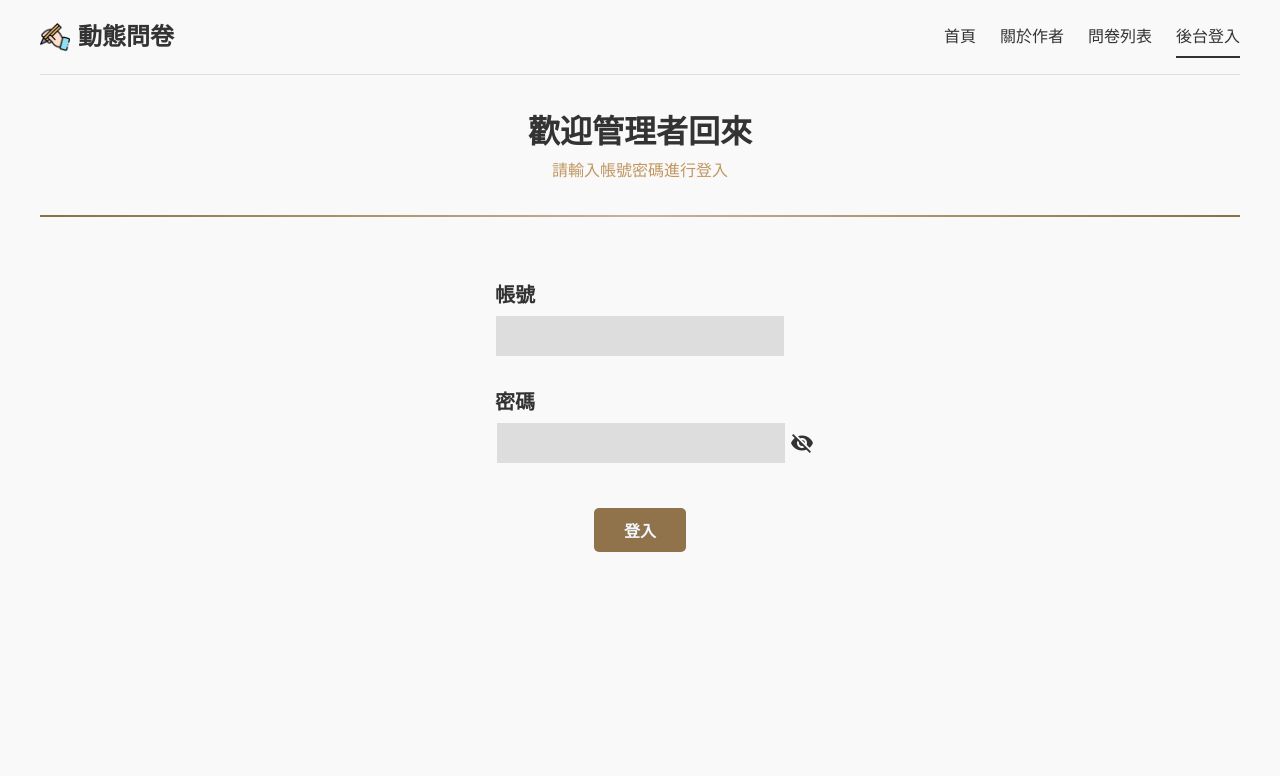
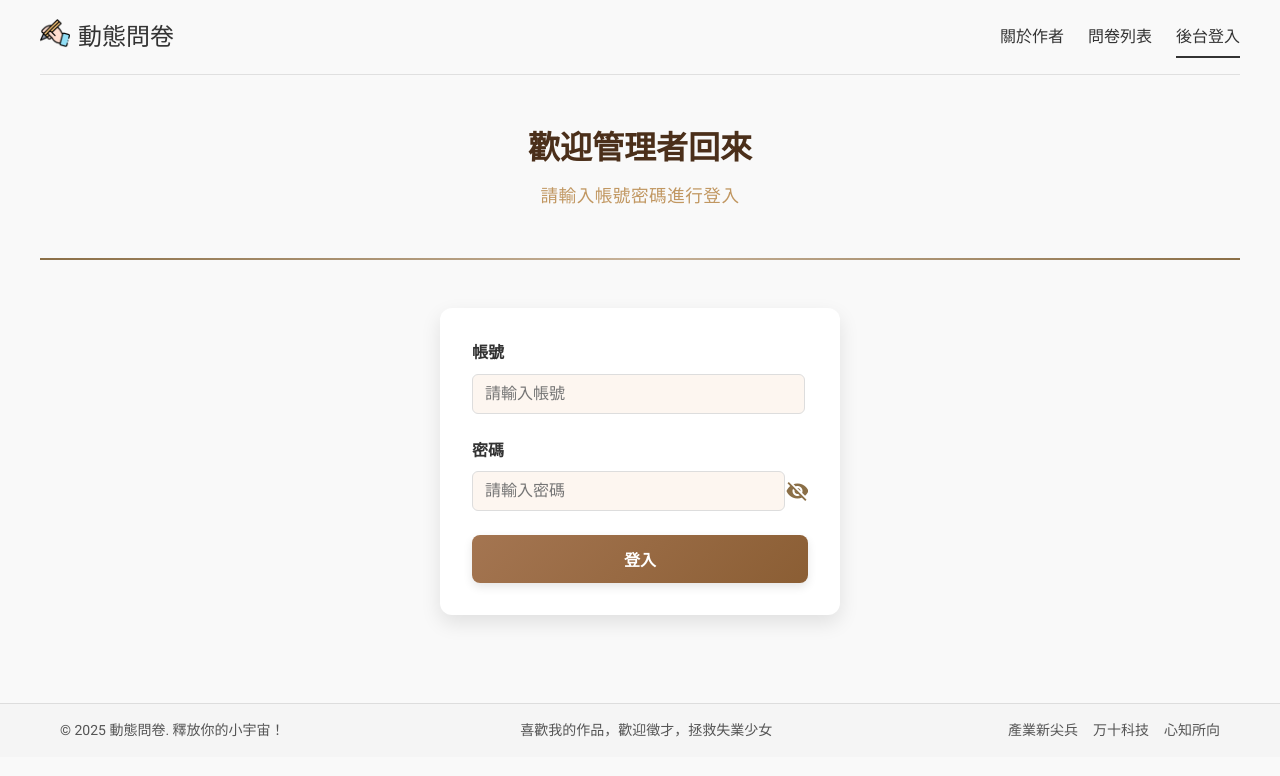
Before and after one commit to kellylove19971216-maker/questionnaire, an Angular app: page /log-in in a window 1280 px wide. Shown: the top 776 px of the page. Built offline with nearby package versions, Linux system fonts and the light colour scheme.

Commit message:
美化+footer

```diff
--- a/src/app/app.component.html
+++ b/src/app/app.component.html
@@ -1,17 +1,18 @@
 <div class="app-container">
   <header class="header">
     <div class="logo">
-      <img src="writing.png" alt="動態問卷" class="logo-icon">
-      <h1>動態問卷</h1>
+      <a routerLink="/" routerLinkActive="active" [routerLinkActiveOptions]="{exact: true}" class="logo-link">
+        <img src="writing.png" alt="動態問卷" class="logo-icon">
+        <span class="logo-label">動態問卷</span>
+      </a>
     </div>
     <nav class="nav-menu">
-      <a routerLink="/" routerLinkActive="active" [routerLinkActiveOptions]="{exact: true}" class="nav-item">首頁</a>
       <a routerLink="/author" routerLinkActive="active" class="nav-item">關於作者</a>
       <a routerLink="/user-list" routerLinkActive="active" class="nav-item">問卷列表</a>
       @if(isAdmin){
-      <a routerLink="/user-list" class="nav-item login-btn" (click)="logOut()">後台登出</a>
+      <a routerLink="/user-list" class="nav-item" (click)="logOut()">後台登出</a>
       } @else {
-      <a routerLink="/log-in" routerLinkActive="active" class="nav-item login-btn">後台登入</a>
+      <a routerLink="/log-in" routerLinkActive="active" class="nav-item">後台登入</a>
       }
     </nav>
   </header>
@@ -20,3 +21,15 @@
     <router-outlet></router-outlet>
   </main>
 </div>
+<footer class="footer">
+  <div class="footer-container">
+    <p>© 2025 動態問卷. 釋放你的小宇宙！</p>
+    <p>喜歡我的作品，歡迎徵才，拯救失業少女</p>
+    <nav class="footer-links">
+      <a href="https://elite.taiwanjobs.gov.tw/" target="_blank" rel="noopener noreferrer">產業新尖兵</a>
+      <a href="https://onceagain.tw/" target="_blank" rel="noopener noreferrer">万十科技</a>
+      <a href="https://www.youtube.com/watch?v=_Yhyp-_hX2s&list=RD_Yhyp-_hX2s&start_radio=1" target="_blank"
+        rel="noopener noreferrer">心知所向</a>
+    </nav>
+  </div>
+</footer>
--- a/src/app/app.component.scss
+++ b/src/app/app.component.scss
@@ -12,9 +12,12 @@
   border-bottom: 1px solid #e0e0e0;
 }
 
-.logo {
+/* Logo 區域 */
+.logo-link {
   display: flex;
-  align-items: center;
+  text-decoration: none;
+  color: inherit;
+}
 
 .logo-icon {
   width: 30px;
@@ -22,16 +25,18 @@
   margin-right: 8px;
 }
 
-  h1 {
+.logo-label {
   font-size: 1.5rem;
   color: #333;
   margin: 0;
-  }
+  cursor: pointer;
 }
 
+/* 導航選單 */
 .nav-menu {
   display: flex;
   gap: 1.5rem;
+}
 
 .nav-item {
   text-decoration: none;
@@ -39,8 +44,9 @@
   font-size: 1rem;
   padding: 0.5rem 0;
   position: relative;
+}
 
-    &.active::after {
+.nav-item.active::after {
   content: '';
   position: absolute;
   bottom: 0;
@@ -49,13 +55,47 @@
   height: 2px;
   background-color: #333;
 }
-  }
 
-  .login-btn {
-    color: #333;
-  }
-}
-
+/* 主要內容 */
 .content {
   padding: 1rem 0;
 }
+
+//下方為footer
+.footer {
+  background-color: #f5f5f5;
+  border-top: 1px solid #ddd;
+  padding: 15px 0;
+  margin-top: 40px;
+}
+
+.footer-container {
+  max-width: 1200px;
+  margin: 0 auto;
+  padding: 0 20px;
+  display: flex;
+  justify-content: space-between;
+  align-items: center;
+}
+
+.footer p {
+  color: #555;
+  font-size: 14px;
+  margin: 0;
+}
+
+.footer-links {
+  display: flex;
+  gap: 15px;
+}
+
+.footer-links a {
+  color: #555;
+  font-size: 14px;
+  text-decoration: none;
+  transition: color 0.3s ease;
+}
+
+.footer-links a:hover {
+  color: #000;
+}
--- a/src/app/feedback/feedback.component.html
+++ b/src/app/feedback/feedback.component.html
@@ -6,7 +6,7 @@
         <tr>
           <th scope="col">姓名</th>
           <th scope="col">填寫時間</th>
-                <th scope="col">觀看</th>
+          <th scope="col" class="col-time">觀看</th>
         </tr>
       </thead>
       <tbody>
@@ -20,5 +20,8 @@
       </tbody>
     </table>
   </div>
- <button class="btn-back" (click)="goBack()" >回上頁</button>
+  <div class="btn-back">
+  <button (click)="goBack()">回上頁</button>
+  <button (click)="goStatistics()">看結果</button>
   </div>
+</div>
--- a/src/app/feedback/feedback.component.ts
+++ b/src/app/feedback/feedback.component.ts
@@ -128,4 +128,7 @@ export class FeedbackComponent {
   goBack() {
     this.router.navigate(['/user-list']);
   }
+  goStatistics() {
+    this.router.navigate(['/user-statistics']);
+  }
 }
--- a/src/app/log-in/log-in.component.html
+++ b/src/app/log-in/log-in.component.html
@@ -6,12 +6,12 @@
 <div class="background2">
   <div class="account">
     <p>帳號</p>
-     <input [(ngModel)]="account" type="text" name="account">
+    <input [(ngModel)]="account" type="text" name="account" placeholder="請輸入帳號">
   </div>
   <div class="password">
     <p>密碼</p>
     <div class="passwordInside">
-     <input type="{{showPassword? 'text' : 'password'}}" [(ngModel)]="password" />
+      <input type="{{showPassword? 'text' : 'password'}}" [(ngModel)]="password" placeholder="請輸入密碼" />
       <mat-icon fontIcon="{{showPassword? 'visibility' : 'visibility_off'}}" (click)="changePasswordIcon()"></mat-icon>
     </div>
   </div>
--- a/src/app/log-in/log-in.component.scss
+++ b/src/app/log-in/log-in.component.scss
@@ -1,79 +1,103 @@
-hr {
-  border: none;
-  height: 2px;
-  background: linear-gradient(to right, #8b6f47, #c7b299, #8b6f47);
-  margin: 2rem 0;
-}
+
+/* 標題區 */
 .background1 {
-  margin: 1rem 35%;
+  text-align: center;
+  margin: 2rem auto;
+  max-width: 500px;
 
   h1 {
-    text-align: center;
+    font-size: 2rem;
+    margin-bottom: 0.5rem;
+    color: #4b2f1a;
   }
 
   p {
-    text-align: center;
-    color: rgb(193, 151, 97);
+    font-size: 1.1rem;
+    color: #c19761;
+    letter-spacing: 0.5px;
   }
 }
 
+/* 登入表單區 */
 .background2 {
-  margin: 1rem 35%;
-  text-align: center;
+  max-width: 400px;
+  margin: 2rem auto;
+  background-color: #fff;
+  padding: 2rem;
+  border-radius: 12px;
+  box-shadow: 0 8px 20px rgba(0,0,0,0.1);
+  text-align: left;
 
-  div {
-    padding-top: 30px;
+  .account, .password {
+    margin-bottom: 1.5rem;
+
+    p {
+      font-weight: bold;
+      font-size: 1rem;
+      margin-bottom: 0.5rem;
     }
 
     input {
-    width: 80%;
-    height: 40px;
-    background-color: #b8b8b870;
-    border: none;
+      width: 99%;
+      padding: 10px 12px;
       font-size: 16px;
+      border: 1px solid #ddd;
+      border-radius: 6px;
+      background-color: #fdf6f0;
+      transition: border-color 0.3s;
+
+      &:focus {
+        outline: none;
+        border-color: #8b6f47;
       }
-  p{
-    font-weight: bold;
-    font-size: 20px;
-    padding-bottom: 5px;
-    text-align: left;
-    padding-left: 35px;
     }
   }
 
   .passwordInside {
     display: flex;
     align-items: center;
-  justify-content: flex-start;
-  padding-top: 0px !important;
-
-  input {
-    margin-left: 37px;
-  }
+    gap: 1px;
 
     mat-icon {
-    margin-left: 5px;
       cursor: pointer;
+      color: #8b6f47;
+      transition: color 0.3s;
+
+      &:hover {
+        color: #b5835a;
+      }
     }
   }
 
   .buttonLog {
+    text-align: center;
 
-  button{
-  padding: 10px 30px;
+    button {
+      width: 100%;
+      padding: 12px 0;
       border: none;
-  border-radius: 5px;
+      border-radius: 8px;
       font-size: 16px;
       font-weight: bold;
       cursor: pointer;
-  transition: background-color 0.3s;
-  background-color: darken(#ad8d60, 10%);
-  color: aliceblue;
-  margin-top: 15px;
+      color: #fff;
+      background: linear-gradient(135deg, #a47551, #8b5e34);
+      box-shadow: 0 4px 10px rgba(0,0,0,0.1);
+      transition: all 0.3s;
 
       &:hover {
-  background-color: darken(#8b6f47, 10%);
-  cursor: pointer;
+        background: linear-gradient(135deg, #b5835a, #9c6b3f);
+        transform: translateY(-2px);
+        box-shadow: 0 6px 15px rgba(0,0,0,0.15);
       }
     }
   }
+}
+
+/* 分隔線 */
+hr {
+  border: none;
+  height: 2px;
+  background: linear-gradient(to right, #8b6f47, #c7b299, #8b6f47);
+  margin: 3rem 0;
+}
--- a/src/app/user-list/user-list.component.scss
+++ b/src/app/user-list/user-list.component.scss
@@ -13,8 +13,8 @@
   border: 2px solid #8b6f47;
   border-radius: 12px;
   padding: 20px 5%;
-  background-color: #fdf6f0; /* 溫暖背景 */
-  box-shadow: 0 4px 10px rgba(0,0,0,0.08);
+  background-color: #fdf6f0;
+  box-shadow: 0 4px 10px rgba(0, 0, 0, 0.08);
 }
 
 .search input {
@@ -24,6 +24,7 @@
   border: 1px solid #c9b79a;
   border-radius: 6px;
   font-size: 14px;
+  cursor: pointer;
 }
 
 .search button {
@@ -47,7 +48,7 @@
   margin-top: 20px;
   border-radius: 12px;
   overflow: hidden;
-  box-shadow: 0 6px 15px rgba(0,0,0,0.1);
+  box-shadow: 0 6px 15px rgba(0, 0, 0, 0.1);
 }
 
 table {
@@ -57,29 +58,57 @@ table {
   background-color: #fdf6f0;
 }
 
-/* 針對表格header*/
-.mat-mdc-table th.mat-mdc-header-cell {
-  background-color: #cfab87;
-  color: #4b2f1a;
-  font-weight: bold;
+/* 各欄位寬度 */
+.mat-column-id {
+  width: 100px;
+}
+
+.mat-column-title {
+  width: 300px;
+  white-space: nowrap;
+  overflow: hidden;
+  text-overflow: ellipsis;
+}
+
+.mat-column-state,
+.mat-column-sTime,
+.mat-column-eTime {
+  width: 120px;
+}
+
+.mat-column-sTime,
+.mat-column-eTime {
+  width: 180px;
+}
+
+.mat-column-result {
+  width: 250px;
+}
+
+/* 表格 header & cell 共用字體設定 */
+.mat-mdc-table th.mat-mdc-header-cell,
+.mat-mdc-table td.mat-mdc-cell {
   font-size: 14px;
   text-align: center;
   padding: 12px 16px;
+  color: #4b2f1a;
+}
+
+.mat-mdc-table th.mat-mdc-header-cell {
+  background-color: #cfab87;
+  font-weight: bold;
   border-bottom: 2px solid #8b6f47;
 }
-.header-cell{
+
+.mat-mdc-table td.mat-mdc-cell {
+  border-bottom: 1px solid #e1c9a1;
+}
+
+.header-cell {
   display: flex;
   gap: 5px;
   align-items: center;
   justify-content: center;
-}
-
-.mat-mdc-table td.mat-mdc-cell {
-  padding: 12px 16px;
-  font-size: 14px;
-  text-align: center;
-  color: #4b2f1a;
-  border-bottom: 1px solid #e1c9a1;
 }
 
 .mat-mdc-table .mat-mdc-row:hover {
@@ -87,40 +116,51 @@ table {
   transition: background 0.3s;
 }
 
-/* 針對表格 header 裡的 select */
+/* header 裡的 select */
 .mat-mdc-table th.mat-mdc-header-cell select {
-  background-color: #cfab87; /* 跟 th 一樣的底色 */
-  color: #4b2f1a;            /* 跟文字顏色一致 */
-  font-weight: bold;          /* 跟 th 一樣字型粗細 */
-  font-size: 14px;            /* 字型大小 */
-  padding: 6px 10px;           /* 內距，可比 th 小一點 */
-  border: 2px solid #4b2f1a;               /* 移除邊框 */
-  border-radius: 4px;         /* 讓 select 邊角圓潤一點 */
-  cursor: pointer;            /* 滑鼠變手型 */
+  background-color: #cfab87;
+  color: #4b2f1a;
+  font-weight: bold;
+  font-size: 14px;
+  padding: 6px 10px;
+  border: 2px solid #4b2f1a;
+  border-radius: 4px;
+  cursor: pointer;
 }
 
 .mat-mdc-table th.mat-mdc-header-cell select:focus {
-  outline: none; /* 選中時不出現藍框 */
+  outline: none;
 }
 
 /* 狀態文字 */
-.state-not-started {
-  color: #a89f91; /* 淺灰棕，表示尚未開始 */
+.state-not-started,
+.state-in-progress,
+.state-ended {
   font-weight: bold;
 }
 
+.state-not-started {
+  color: #a89f91;
+}
+
 .state-in-progress {
-  color: #da8d56; /* 中咖啡色，表示進行中 */
-  font-weight: bold;
+  color: #da8d56;
 }
 
 .state-ended {
-  color: #6b3f1a; /* 深木色，表示已截止 */
-  font-weight: bold;
+  color: #6b3f1a;
 }
 
 /* 操作按鈕 / 管理者連結 */
 .name-manger {
+display: flex;
+gap: 10px;
+justify-content: center;
+}
+
+
+/* 單個按鈕樣式 */
+a {
   display: inline-block;
   padding: 6px 14px;
   background: linear-gradient(135deg, #a47551, #8b5e34);
@@ -132,12 +172,12 @@ table {
   text-decoration: none;
   box-shadow: 0 3px 8px rgba(0, 0, 0, 0.15);
   transition: all 0.3s ease;
-}
 
-.name-manger:hover {
+  :hover {
   background: linear-gradient(135deg, #b5835a, #9c6b3f);
   transform: translateY(-2px);
   box-shadow: 0 6px 12px rgba(0, 0, 0, 0.25);
+}
 }
 
 /* 管理者操作浮動按鈕 */
@@ -173,5 +213,5 @@ table {
   background-color: #fdf6f0;
   border-radius: 8px;
   padding: 5px 10px;
-  box-shadow: 0 2px 5px rgba(0,0,0,0.08);
+  box-shadow: 0 2px 5px rgba(0, 0, 0, 0.08);
 }
--- a/src/styles.scss
+++ b/src/styles.scss
@@ -32,3 +32,11 @@ img {
 
 html, body { height: 100%; }
 body { margin: 0; font-family: Roboto, "Helvetica Neue", sans-serif; }
+
+/* 適用於 Microsoft Edge 和 IE */
+input[type="password"]::-ms-reveal {
+  display: none;
+}
+input[type="password"]::-ms-clear {
+  display: none;
+}
```
Also changed, not shown: src/app/feedback/feedback.component.scss (+36 -12 lines), src/app/user-list/user-list.component.html (+2 -6 lines). Lines whose indentation alone changed are shown as unchanged.
